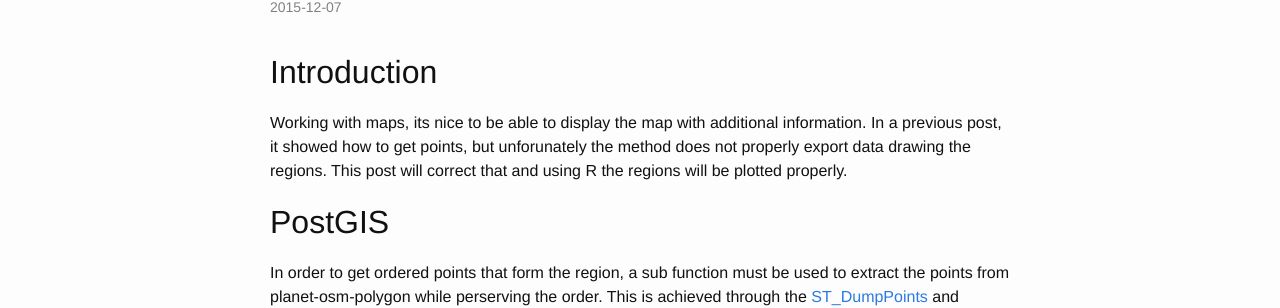
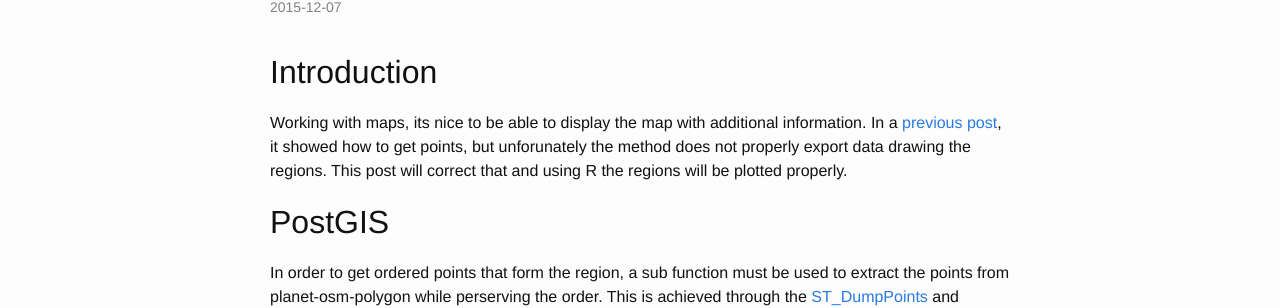
Before and after one commit to awcull/awcull.github.io, a Jekyll site: the page built from _posts/2015-12-07-Draw-Poly-PostGIS-OSM-R.md, in a window 1280 px wide and 900 px high. Shown: the part 242-550 px from the top of the window. Built offline with Jekyll 4.4.1, drawn with Linux system fonts in a browser that asks for light colours; part of the change alters nothing that is shown.

```diff
--- a/_posts/2015-12-07-Draw-Poly-PostGIS-OSM-R.md
+++ b/_posts/2015-12-07-Draw-Poly-PostGIS-OSM-R.md
@@ -8,7 +8,7 @@ categories: [R, OSM, PostGIS]
 
 ## Introduction
 
-Working with maps, its nice to be able to display the map with additional information.  In a previous post, it showed how to get points, but unforunately the method does not properly export data drawing the regions.  This post will correct that and using R the regions will be plotted properly.
+Working with maps, its nice to be able to display the map with additional information.  In a [previous post](http://awcull.com/2015/10/13/Vis-Traffic-Signals-PostGIS-OSM-R.html), it showed how to get points, but unforunately the method does not properly export data drawing the regions.  This post will correct that and using R the regions will be plotted properly.
 
 ## PostGIS
 
```
